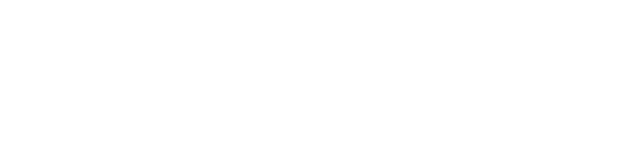
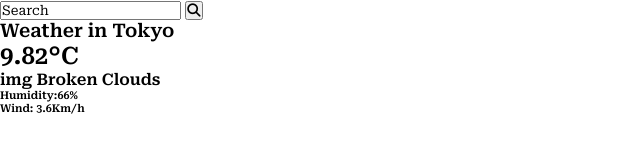
Before and after one commit to alaaobed88/Weather-app, a plain HTML site: page index.html in a window 1280 px wide. Shown: the whole page, without its empty margins (0-640 px from the left). Drawn offline with Linux system fonts and the light colour scheme.

Commit message:
added all html elements with classes

```diff
--- a/index.html
+++ b/index.html
@@ -8,10 +8,27 @@
     <link rel="preconnect" href="https://fonts.gstatic.com" crossorigin>
     <link href="https://fonts.googleapis.com/css2?family=Roboto+Serif:ital,opsz,wght@0,8..144,100;0,8..144,200;0,8..144,300;0,8..144,400;0,8..144,500;0,8..144,600;1,8..144,100&display=swap" rel="stylesheet">
     <link rel="stylesheet" href="https://cdnjs.cloudflare.com/ajax/libs/font-awesome/6.2.0/css/all.min.css" integrity="sha512-xh6O/CkQoPOWDdYTDqeRdPCVd1SpvCA9XXcUnZS2FmJNp1coAFzvtCN9BmamE+4aHK8yyUHUSCcJHgXloTyT2A==" crossorigin="anonymous" referrerpolicy="no-referrer" />
+    <link rel="stylesheet" href="style.css">
     <script src="script.js" defer></script>
     <title>Weather app</title>
 </head>
 <body>
 
+
+        <div class="card">
+            <input type="text" value="Search">
+            <button  type="submit" class="search-btn" ><i class="fa-solid fa-magnifying-glass"></i></button>
+
+            <h3 class="weather-in">Weather in Tokyo</h3>
+            <h2 class="degree">9.82°C</h2>
+            <h4 class="description">img Broken Clouds</h4>
+            <h6 class="humidity">Humidity:66%</h5>
+            <h6 class="wind">Wind: 3.6Km/h</h5>
+
+        </div>
+
+
+
+
 </body>
 </html>
```
Also changed, not shown: style.css (line endings or trailing spaces), 1 other file.
